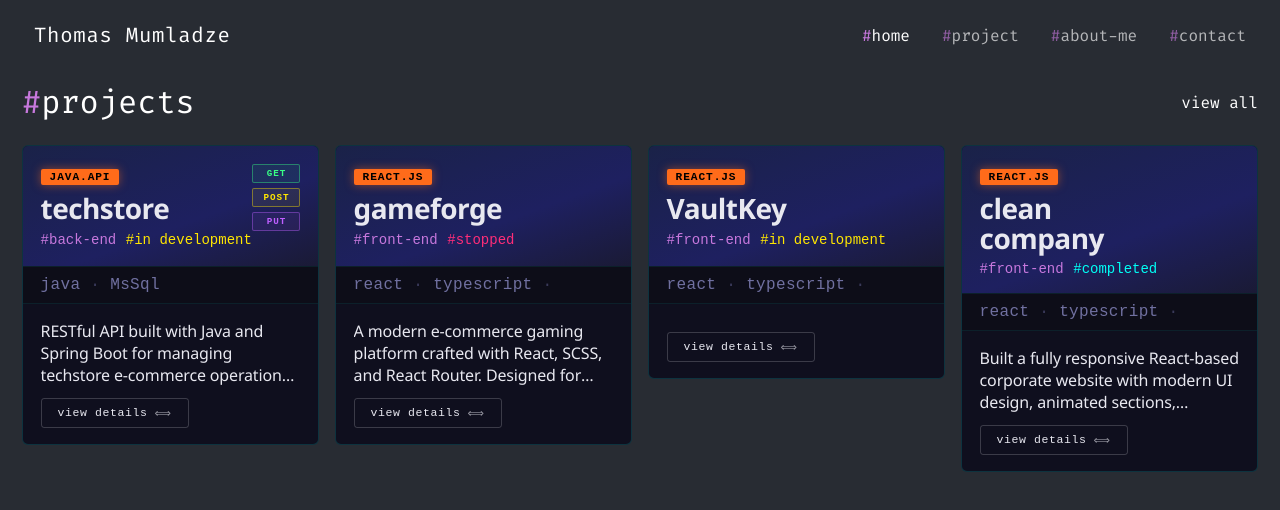
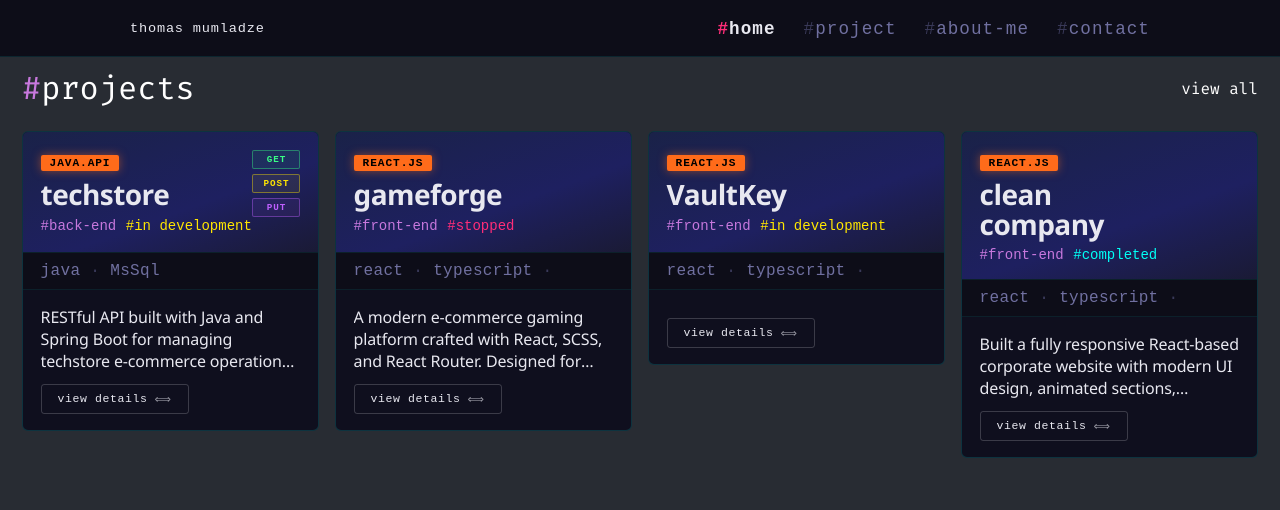
Before and after one commit to ThomasMumladze/dev-portfolio, a React (Vite) app: page / in a window 1280 px wide. Shown: the top 510 px of the page. Built offline with nearby package versions, Linux system fonts and the light colour scheme.

Commit message:
header and nav style changed

```diff
--- a/src/style/components/_navigation.scss
+++ b/src/style/components/_navigation.scss
@@ -1,29 +1,60 @@
+// ── Tokens ────────────────────────────────────────────────────
+$bg: #0a0a0f;
+$bg-surface: #0d0d18;
+
+$cyan: #00fff5;
+$pink: #ff2d78;
+
+$text: #e8e8f0;
+$text-sub: #7070a0;
+$text-muted: #3a3a5a;
+$mono: "Courier New", Courier, monospace;
+
 nav {
     ul {
-        gap: 32px;
+        list-style: none;
+        margin: 0;
+        padding: 0;
         display: flex;
+        align-items: center;
+        gap: 1.75rem;
+    }
 
-        li {
-            opacity: 0.65;
-            transition: 0.17s ease-in-out;
+    li a {
+        font-family: $mono;
+        font-size: 1.1rem;
+        font-weight: normal;
+        letter-spacing: 0.06em;
+        color: $text-sub;
+        text-decoration: none;
+        transition: color 0.2s;
 
-            a {
-                span {
-                    color: #c778dd;
-                }
+        span {
+            color: $text-muted;
+            transition: color 0.2s;
+        }
 
-                font-size: 16px;
-                color: #fff;
-                cursor: pointer;
-            }
-
-            &:hover {
-                opacity: 1;
+        &:hover {
+            color: $text;
+            span {
+                color: $pink;
             }
         }
+    }
 
-        .active {
-            opacity: 1;
+    li.active a {
+        color: $text;
+        font-weight: 700;
+
+        span {
+            color: $pink;
+        }
+    }
+
+    li.contact a {
+        color: $text-sub;
+        span {
+            color: $text-muted;
         }
     }
 }
--- a/src/style/layouts/_header.scss
+++ b/src/style/layouts/_header.scss
@@ -1,25 +1,42 @@
+// ── Tokens ────────────────────────────────────────────────────
+$bg: #0a0a0f;
+$bg-surface: #0d0d18;
+
+$cyan: #00fff5;
+$pink: #ff2d78;
+
+$text: #e8e8f0;
+$text-sub: #7070a0;
+$text-muted: #3a3a5a;
+
+$mono: "Courier New", Courier, monospace;
+
+// ── Header ────────────────────────────────────────────────────
 header {
-    background-color: #282c33;
-    top: 0px;
+    background: $bg-surface;
+    border-bottom: 1px solid rgba($cyan, 0.1);
     position: sticky;
-    padding: 12px;
-    width: 100%;
-    z-index: 99;
+    top: 0;
+    z-index: 100;
+}
 
-    .header-content {
-        align-items: center;
-        display: flex;
-        justify-content: space-between;
-        margin: 0 auto;
-        max-width: 1454px;
-        padding: 10px 22px;
+.header-content {
+    max-width: 1100px;
+    margin: 0 auto;
+    padding: 0 clamp(1.25rem, 4vw, 2.5rem);
+    height: 56px;
+    display: flex;
+    align-items: center;
+    justify-content: space-between;
 
-        h1 {
-            color: #fff;
-            font-size: 20.7px;
-            font-weight: normal;
-            letter-spacing: 0.7px;
-            text-transform: capitalize;
-        }
+    h1 {
+        font-family: $mono;
+        font-size: 0.85rem;
+        font-weight: 400;
+        letter-spacing: 0.06em;
+        color: $text;
+        margin: 0;
     }
 }
+
+// ── Nav ───────────────────────────────────────────────────────
```
